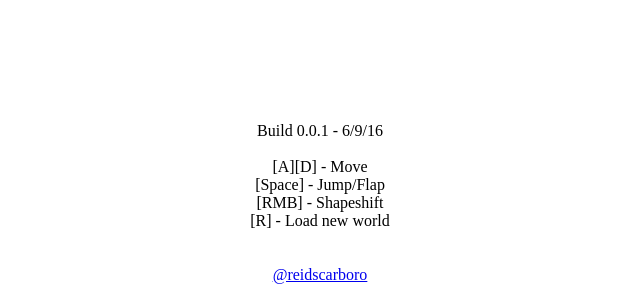
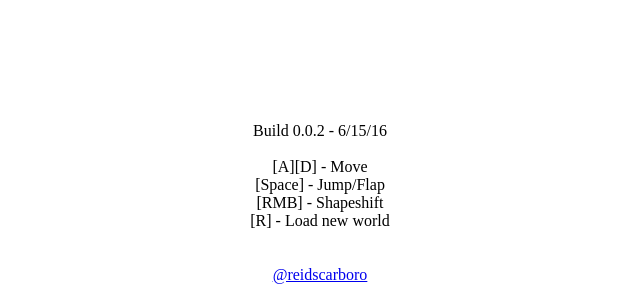
Before and after one commit to reidscarboro/bmwebgl, a plain HTML site: page index.html in a window 1280 px wide. Shown: the part 534-834 px from the top of the page, 320-960 px from the left. Drawn offline with Linux system fonts and the light colour scheme; no server answers.

Commit message:
index.html text update

```diff
--- a/index.html
+++ b/index.html
@@ -14,7 +14,7 @@
       <br/>
       <br/>
       <br/>
-      Build 0.0.1 - 6/9/16
+      Build 0.0.2 - 6/15/16
       <br/>
       <br/>
       [A][D] - Move
```
